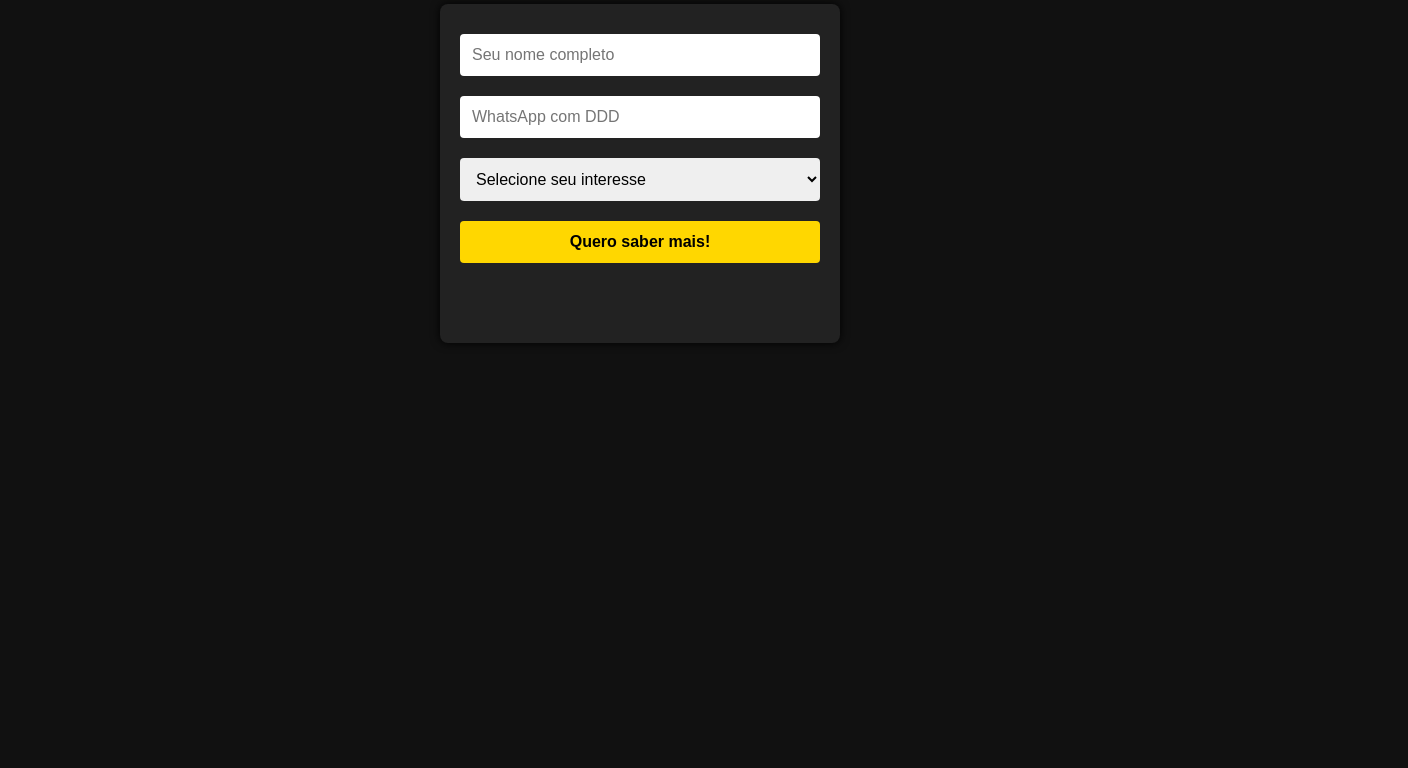
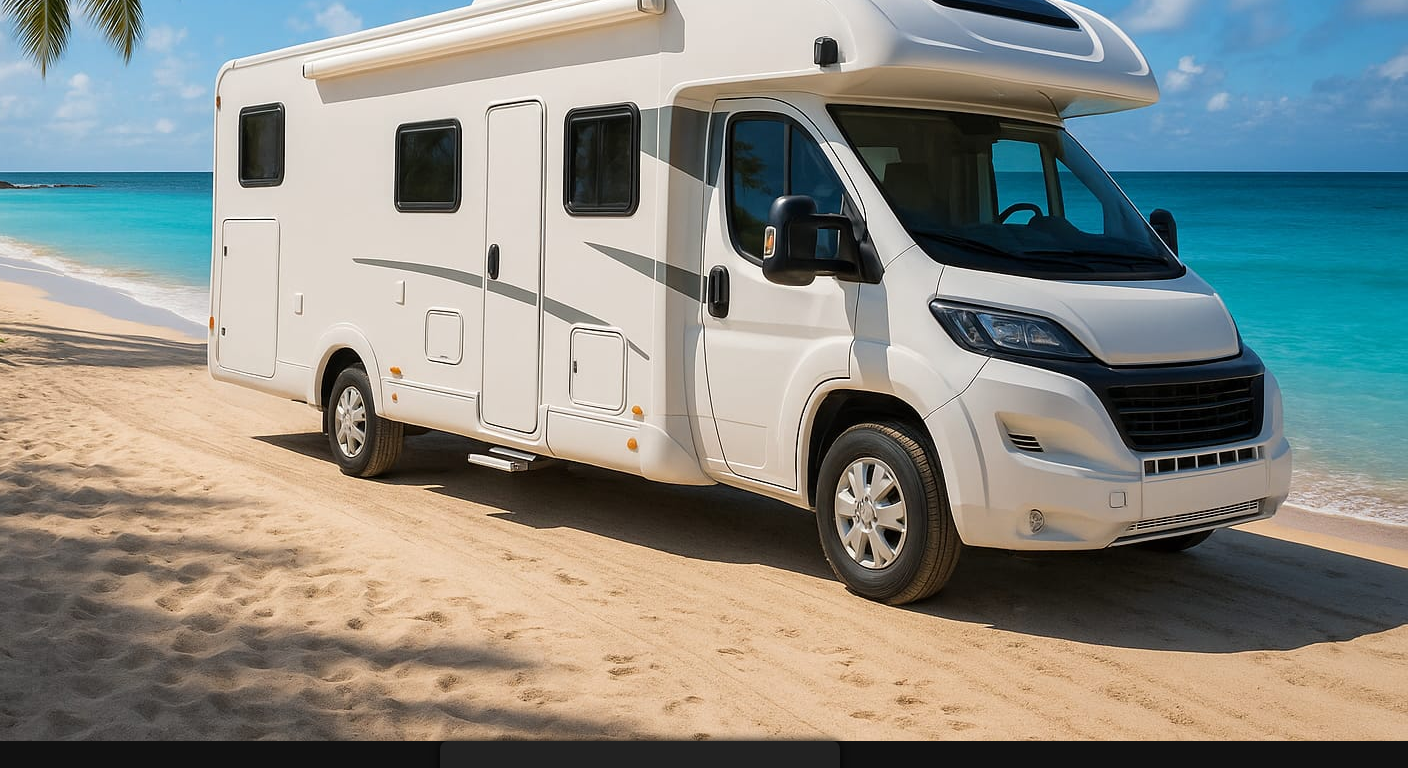
Before and after one commit to gregnatiello/motorhome-livana, a plain HTML site: page index.html in a window 1280 px wide. Shown: the part 563-1331 px from the top of the page, 1408 px wide, since content can reach past the window. Before the commit the page ends 926 px from the top, so only its background shows below. Drawn offline with Linux system fonts and the light colour scheme.

Commit message:
Update index.html

```diff
--- a/index.html
+++ b/index.html
@@ -103,8 +103,7 @@
   <h1>Participe do Projeto Motorhome</h1>
 
 
-<img src="https://raw.githubusercontent.com/gregnatiello/motorhome-livana/main/motorhome_praia.jpg" alt="Motorhome na praia paradisíaca" class="imagem-topo" />
-
+<img src="motorhome_praia.jpg" alt="Motorhome estacionado na praia" class="sua-classe-css">
 
   <form id="formulario">
     <input type="text" name="nome" placeholder="Seu nome completo" required />
```
